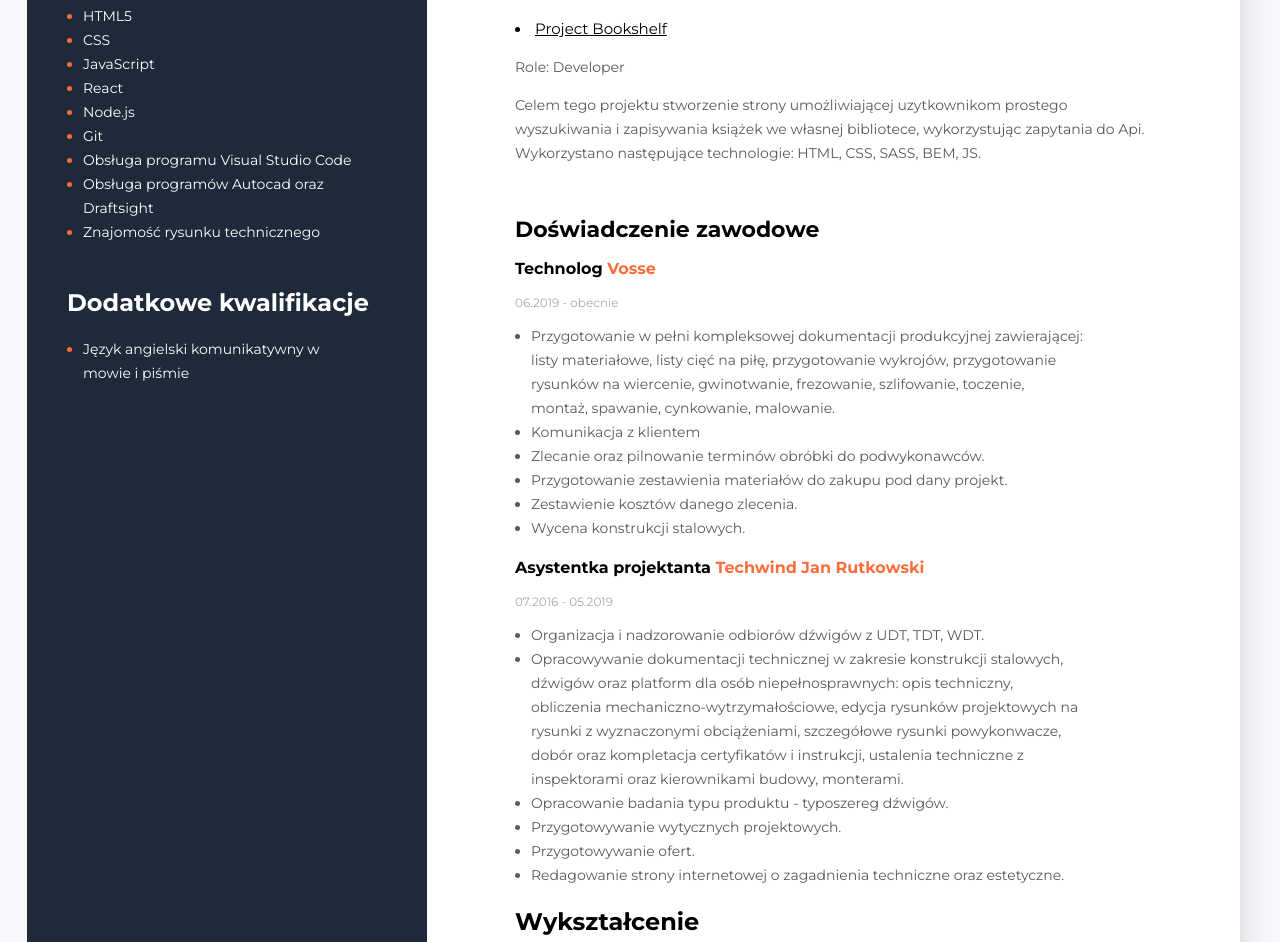
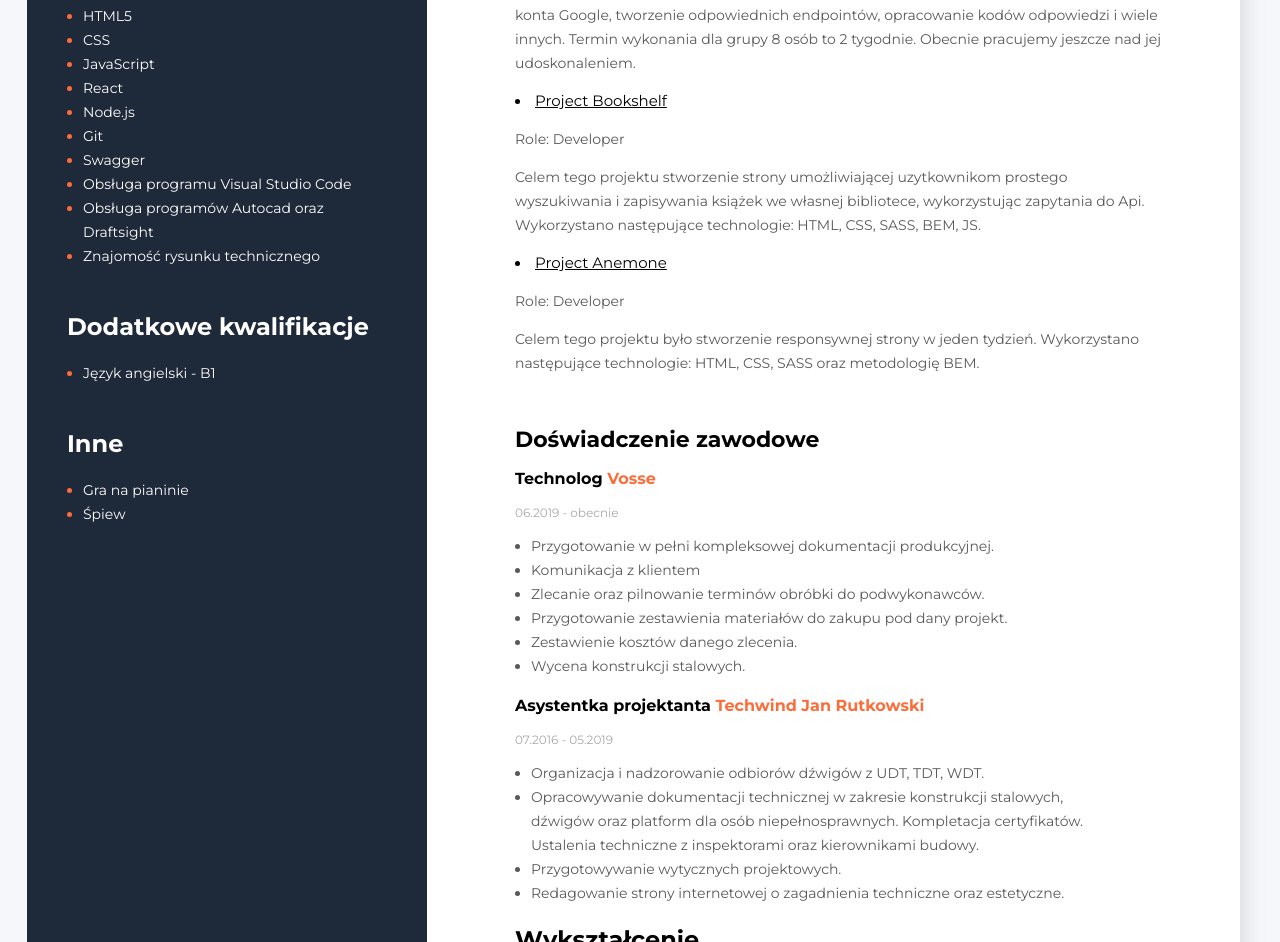
Before and after one commit to EmiliaWenta/CV-PL, a plain HTML site: page index.html in a window 1280 px wide. Shown: the part 625-1567 px from the top of the page. Drawn offline with Linux system fonts and the light colour scheme.

Commit message:
Adding additional information

```diff
--- a/index.html
+++ b/index.html
@@ -26,9 +26,8 @@
             Mam bogate doświadczenie w przygotowywaniu dokumentacji technicznych
             oraz produkcyjnych. Dodatkowo potrafię współpracować z zespołem oraz
             posiadam doświadczenie w kontaktach z klientami. Od roku sukcesywnie
-            uczę się programowania, które stało się moją pasją. Program kursu w
-            którym uczestniczę obejmuje HTML, CSS, JavaScript, React oraz
-            Node.js
+            uczę się programowania, które stało się moją pasją. Ukończyłam kurs
+            GoIT-FullStack.
           </p>
         </div>
 
@@ -38,17 +37,24 @@
             <li class="list-primary-tem">
               <a
                 class="list-primary-item__link"
-                href="https://mikel538.github.io/Anemone-Florist/"
+                href="https://emiliawenta.github.io/kapusta-team-project/"
                 target="_blank"
-                >Project Anemone</a
+                >Project Kapusta</a
               >
-              <p class="list-primary-tem__p">Role: Developer</p>
               <p class="list-primary-tem__p">
-                Celem tego projektu było stworzenie responsywnej strony w jeden
-                tydzień. Wykorzystano następujące technologie: HTML, CSS, SASS
-                oraz metodologię BEM.
+                Role: Developer and Scrum Master
+              </p>
+              <p class="list-primary-tem__p">
+                Celem tego projektu było stworzenie FullStack-owej aplikacji,
+                obejmującej zarówno backend jak i frontend. Zostały
+                zaimplementowane rozwiązania autoryzacji, logowania za pomocą
+                konta Google, tworzenie odpowiednich endpointów, opracowanie
+                kodów odpowiedzi i wiele innych. Termin wykonania dla grupy 8
+                osób to 2 tygodnie. Obecnie pracujemy jeszcze nad jej
+                udoskonaleniem.
               </p>
             </li>
+
             <li class="list-primary-tem">
               <a
                 class="list-primary-item__link"
@@ -64,6 +70,20 @@
                 następujące technologie: HTML, CSS, SASS, BEM, JS.
               </p>
             </li>
+            <li class="list-primary-tem">
+              <a
+                class="list-primary-item__link"
+                href="https://mikel538.github.io/Anemone-Florist/"
+                target="_blank"
+                >Project Anemone</a
+              >
+              <p class="list-primary-tem__p">Role: Developer</p>
+              <p class="list-primary-tem__p">
+                Celem tego projektu było stworzenie responsywnej strony w jeden
+                tydzień. Wykorzystano następujące technologie: HTML, CSS, SASS
+                oraz metodologię BEM.
+              </p>
+            </li>
           </ul>
         </div>
 
@@ -75,11 +95,7 @@
           <p class="job-date">06.2019 - obecnie</p>
           <ul class="job-list">
             <li>
-              Przygotowanie w pełni kompleksowej dokumentacji produkcyjnej
-              zawierającej: listy materiałowe, listy cięć na piłę, przygotowanie
-              wykrojów, przygotowanie rysunków na wiercenie, gwinotwanie,
-              frezowanie, szlifowanie, toczenie, montaż, spawanie, cynkowanie,
-              malowanie.
+              Przygotowanie w pełni kompleksowej dokumentacji produkcyjnej.
             </li>
             <li>Komunikacja z klientem</li>
             <li>Zlecanie oraz pilnowanie terminów obróbki do podwykonawców.</li>
@@ -102,16 +118,11 @@
             </li>
             <li>
               Opracowywanie dokumentacji technicznej w zakresie konstrukcji
-              stalowych, dźwigów oraz platform dla osób niepełnosprawnych: opis
-              techniczny, obliczenia mechaniczno-wytrzymałościowe, edycja
-              rysunków projektowych na rysunki z wyznaczonymi obciążeniami,
-              szczegółowe rysunki powykonwacze, dobór oraz kompletacja
-              certyfikatów i instrukcji, ustalenia techniczne z inspektorami
-              oraz kierownikami budowy, monterami.
+              stalowych, dźwigów oraz platform dla osób niepełnosprawnych.
+              Kompletacja certyfikatów. Ustalenia techniczne z inspektorami oraz
+              kierownikami budowy.
             </li>
-            <li>Opracowanie badania typu produktu - typoszereg dźwigów.</li>
             <li>Przygotowywanie wytycznych projektowych.</li>
-            <li>Przygotowywanie ofert.</li>
             <li>
               Redagowanie strony internetowej o zagadnienia techniczne oraz
               estetyczne.
@@ -185,6 +196,7 @@
               <span class="list-secondary-item">Node.js</span>
             </li>
             <li><span class="list-secondary-item">Git</span></li>
+            <li><span class="list-secondary-item">Swagger</span></li>
             <li>
               <span class="list-secondary-item"
                 >Obsługa programu Visual Studio Code</span
@@ -206,9 +218,18 @@
           <h2 class="header-secondary">Dodatkowe kwalifikacje</h2>
           <ul class="list-secondary">
             <li>
-              <span class="list-secondary-item"
-                >Język angielski komunikatywny w mowie i piśmie</span
-              >
+              <span class="list-secondary-item">Język angielski - B1</span>
+            </li>
+          </ul>
+        </div>
+        <div class="soft-skills-block">
+          <h2 class="header-secondary">Inne</h2>
+          <ul class="list-secondary">
+            <li>
+              <span class="list-secondary-item">Gra na pianinie</span>
+            </li>
+            <li>
+              <span class="list-secondary-item">Śpiew</span>
             </li>
           </ul>
         </div>
```
